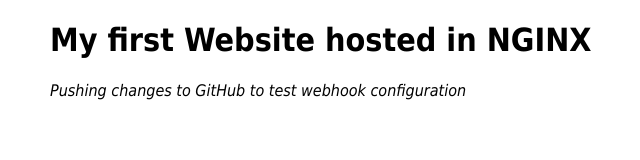
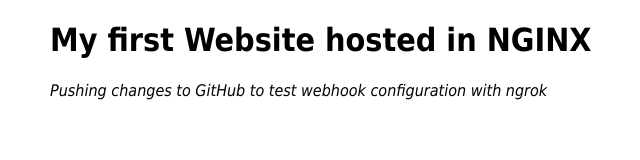
Before and after one commit to JilvinAbraham/basic-ci-cd-pipeline, a plain HTML site: page Simple_CI_CD_Pipeline/Website/index.html in a window 1280 px wide. Shown: the full height of the page, 310-950 px from the left. Drawn offline with Linux system fonts and the light colour scheme.

Commit message:
made few changes on index.html

```diff
--- a/Simple_CI_CD_Pipeline/Website/index.html
+++ b/Simple_CI_CD_Pipeline/Website/index.html
@@ -19,7 +19,7 @@
 <body>
     <h1>My first Website hosted in NGINX</h1>
 
-    <p><em>Pushing changes to GitHub to test webhook configuration</em></p>
+    <p><em>Pushing changes to GitHub to test webhook configuration with ngrok</em></p>
 </body>
 
 </html>
```
